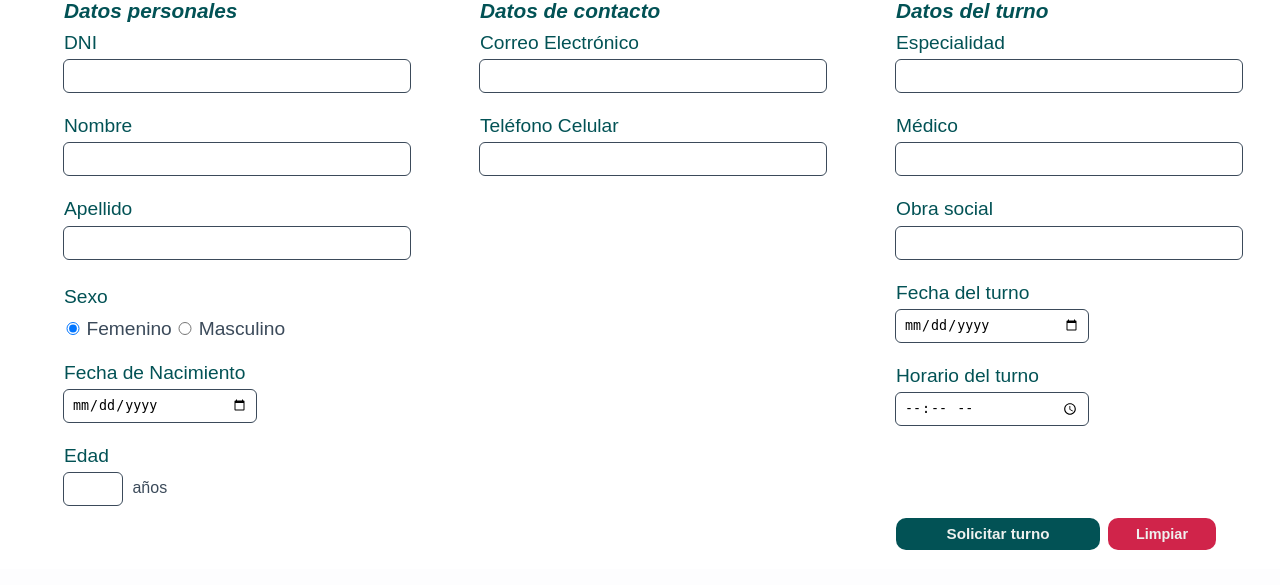
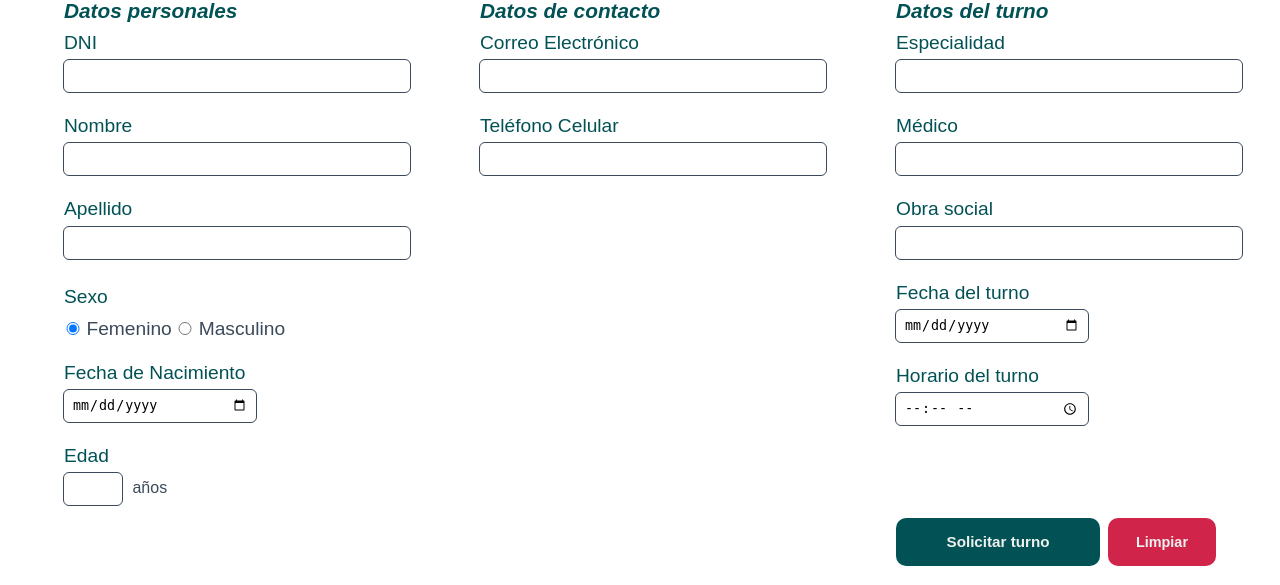
Before and after one commit to matiasgimenezdev/programacion-ambiente-web, a PHP site: page /solicitar-turno.html in a window 1280 px wide. Shown: the part 263-848 px from the top of the page. Before the commit the page ends 813 px from the top, so only its background shows below. Run offline with PHP 8.4, Linux system fonts and the light colour scheme; some web fonts are replaced.

Commit message:
Agranda botones en formulario

```diff
--- a/styles/solicitar-turno.css
+++ b/styles/solicitar-turno.css
@@ -109,6 +109,7 @@ input[type='date'] {
 	border-radius: 10px;
 	transition: background 0.25s ease-in-out;
 	outline: none;
+	height: 2.5rem;
 }
 
 .submit:hover {
@@ -119,6 +120,7 @@ input[type='date'] {
 
 .reset {
 	outline: none;
+	height: 2.5rem;
 	width: 30vw;
 	background-color: var(--red);
 	color: var(--light-grey);
@@ -213,6 +215,10 @@ input[type='date'] {
 		right: 4%;
 		gap: 0.5rem;
 	}
+	.reset,
+	.submit {
+		height: 3rem;
+	}
 }
 
 @media screen and (min-width: 1300px) {
```
